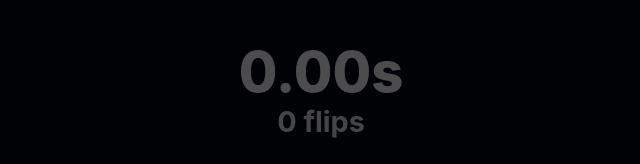
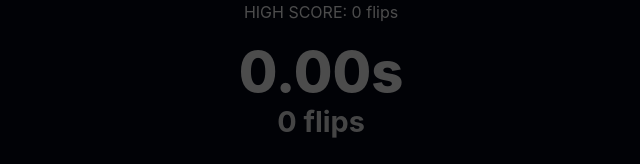
Before and after one commit to fire8811/flipfone, a React app in the folder frontend/: page / in a window 1280 px wide. Shown: the top 164 px of the page, without its empty margins (319-959 px from the left). Built offline with nearby package versions, Linux system fonts and the light colour scheme; the HTML template or start-up script is replaced by a standard one.

Commit message:
Track high score

```diff
--- a/frontend/src/Game/game.tsx
+++ b/frontend/src/Game/game.tsx
@@ -19,6 +19,7 @@ export function Game() {
 	// Display state
 	const [airtime, setAirtime] = useState(0);
 	const [flips, setFlips] = useState(0);
+	const [highScore, setHighScore] = useState<number>(0);
 	const [phase, setPhase] = useState<GamePhase>("idle");
 	const downtimeRef = useRef(true);
 
@@ -88,6 +89,9 @@ export function Game() {
 
 	function endGameRound() {
 		gameLoop.current?.stop();
+		if(rotationTracker.current.numFlips > highScore) {
+			setHighScore(Math.round(rotationTracker.current.numFlips));
+		}
 		rotationTracker.current.reset()
 		transitionTo("idle");
 	}
@@ -154,11 +158,14 @@ export function Game() {
 	return (
 		<div>
 			<div className="flip-container">
-				{/* Top-right flip counter */}
+				{/* Airtime */}
+				<div className="airtime-display">{airtime.toFixed(2)}s</div>
+
+				{/* Flip counter */}
 				<div className="flip-counter">{flipsInt} flip{flipsInt === 1 ? "" : "s"}</div>
 
-				{/* Center airtime */}
-				<div className="airtime-display">{airtime.toFixed(2)}s</div>
+				{/* Flip high score */}
+				<div>HIGH SCORE: {highScore} flip{highScore === 1 ? "" : "s"}</div>
 
 				{/* Phone visual */}
 				<div className="phone-visual">
```
